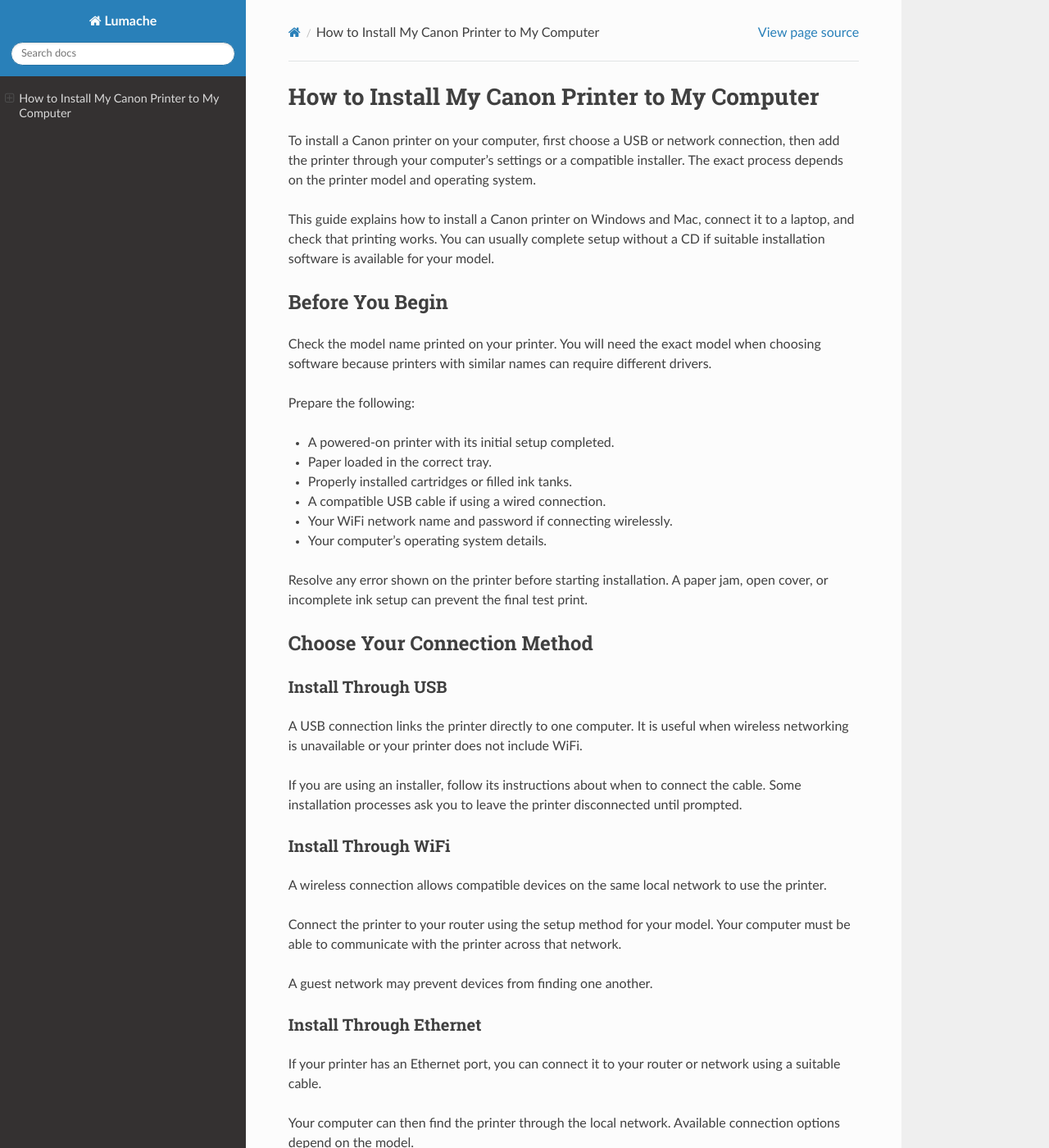
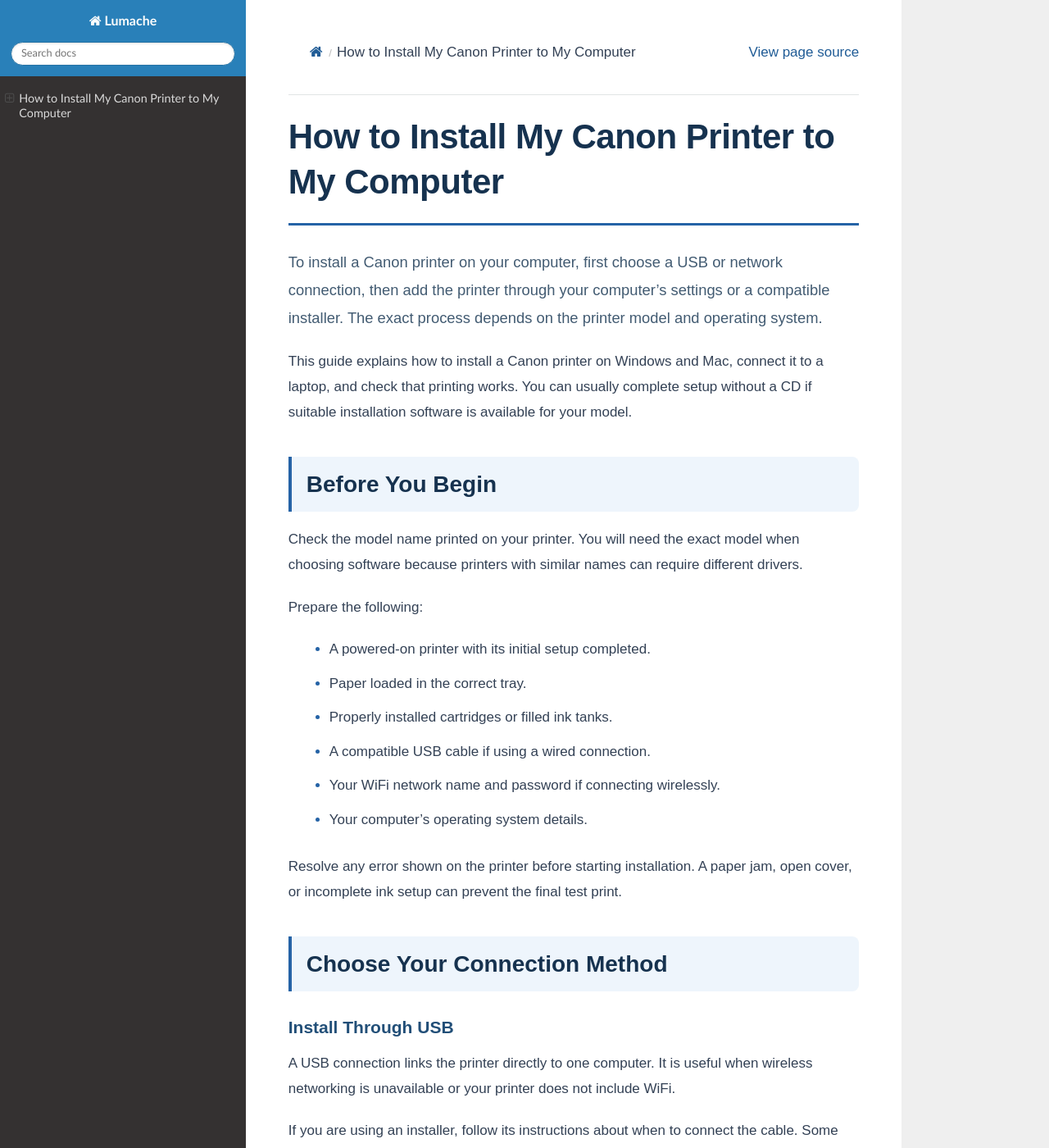
Before and after one commit to instantfast/installcanontales, a Sphinx documentation site: the page built from docs/source/index.rst, in a window 1280 px wide and 1400 px high. Shown: the whole window at 82% size. Built offline with Sphinx 7.4.7 and the Read the Docs theme 3.1.0, drawn with Linux system fonts in a browser that asks for light colours.

Commit message:
Update conf.py

```diff
--- a/docs/source/conf.py
+++ b/docs/source/conf.py
@@ -33,3 +33,193 @@
 
 # -- Options for EPUB output
 epub_show_urls = 'footnote'
+# Article styling: automatically creates custom.css
+from pathlib import Path
+
+_install_static = Path(__file__).resolve().parent / "_static"
+_install_static.mkdir(parents=True, exist_ok=True)
+
+_install_css = """
+/* Article text */
+div.body,
+.rst-content,
+.bd-article {
+    color: #334155;
+    font-family: Arial, Helvetica, sans-serif;
+    font-size: 17px;
+    line-height: 1.85;
+    overflow-wrap: break-word;
+}
+
+div.body,
+.wy-nav-content {
+    background: #ffffff;
+}
+
+/* Main heading */
+:is(div.body, .rst-content, .bd-article) h1 {
+    margin: 0 0 28px;
+    padding-bottom: 22px;
+    border-bottom: 3px solid #2563a6;
+    color: #16324f;
+    font-family: Arial, Helvetica, sans-serif;
+    font-size: clamp(29px, 4vw, 42px);
+    font-weight: 700;
+    line-height: 1.3;
+    letter-spacing: -0.5px;
+}
+
+/* Section headings */
+:is(div.body, .rst-content, .bd-article) h2 {
+    margin: 38px 0 18px;
+    padding: 14px 18px;
+    border-left: 4px solid #2563a6;
+    border-radius: 0 8px 8px 0;
+    background: #eef5fc;
+    color: #16324f;
+    font-family: Arial, Helvetica, sans-serif;
+    font-size: clamp(23px, 3vw, 28px);
+    font-weight: 700;
+    line-height: 1.4;
+}
+
+/* Subheadings and FAQ questions */
+:is(div.body, .rst-content, .bd-article) h3 {
+    margin: 28px 0 12px;
+    color: #224f78;
+    font-family: Arial, Helvetica, sans-serif;
+    font-size: 21px;
+    font-weight: 700;
+    line-height: 1.5;
+}
+
+:is(div.body, .rst-content, .bd-article) h4 {
+    margin: 24px 0 12px;
+    color: #224f78;
+    font-size: 19px;
+    line-height: 1.5;
+}
+
+/* Paragraphs */
+:is(div.body, .rst-content, .bd-article) p {
+    margin: 0 0 20px;
+    font-size: inherit;
+    line-height: 1.85;
+}
+
+:is(div.body, .rst-content, .bd-article) h1 + p {
+    color: #425b72;
+    font-size: 1.08em;
+}
+
+/* Lists */
+:is(div.body, .rst-content, .bd-article) ul,
+:is(div.body, .rst-content, .bd-article) ol {
+    margin: 18px 0 26px;
+    padding-left: 26px;
+}
+
+:is(div.body, .rst-content, .bd-article) li {
+    margin-bottom: 10px;
+    line-height: 1.8;
+}
+
+:is(div.body, .rst-content, .bd-article) li > p {
+    margin-bottom: 8px;
+}
+
+:is(div.body, .rst-content, .bd-article) li::marker {
+    color: #2563a6;
+}
+
+/* Links */
+:is(div.body, .rst-content, .bd-article) a {
+    color: #205c96;
+    text-underline-offset: 3px;
+}
+
+:is(div.body, .rst-content, .bd-article) a:hover {
+    color: #153e65;
+}
+
+:is(div.body, .rst-content, .bd-article) a:focus-visible {
+    outline: 3px solid #2563a6;
+    outline-offset: 4px;
+}
+
+:is(div.body, .rst-content, .bd-article) a.headerlink {
+    font-size: 0.7em;
+    text-decoration: none;
+}
+
+/* Images and code blocks */
+:is(div.body, .rst-content, .bd-article) img {
+    max-width: 100%;
+    height: auto;
+    border-radius: 8px;
+}
+
+:is(div.body, .rst-content, .bd-article) pre {
+    max-width: 100%;
+    padding: 18px;
+    overflow-x: auto;
+    border: 1px solid #dce5ef;
+    border-radius: 8px;
+    background: #f5f8fc;
+    line-height: 1.6;
+}
+
+/* Anchor navigation */
+:is(div.body, .rst-content, .bd-article) section {
+    scroll-margin-top: 28px;
+}
+
+/* Mobile */
+@media (max-width: 767px) {
+    div.body,
+    .rst-content,
+    .bd-article {
+        font-size: 16px;
+    }
+
+    .wy-nav-content {
+        padding: 24px 18px;
+    }
+
+    :is(div.body, .rst-content, .bd-article) h1 {
+        margin-bottom: 22px;
+        padding-bottom: 18px;
+    }
+
+    :is(div.body, .rst-content, .bd-article) h2 {
+        margin-top: 28px;
+        padding: 12px 14px;
+    }
+
+    :is(div.body, .rst-content, .bd-article) h3 {
+        font-size: 20px;
+    }
+
+    :is(div.body, .rst-content, .bd-article) p {
+        line-height: 1.75;
+    }
+}
+"""
+
+(_install_static / "custom.css").write_text(
+    _install_css,
+    encoding="utf-8",
+)
+
+# Keep existing settings and register the stylesheet
+html_static_path = list(globals().get("html_static_path", []))
+if "_static" not in html_static_path:
+    html_static_path.append("_static")
+
+html_css_files = list(globals().get("html_css_files", []))
+if not any(
+    (item[0] if isinstance(item, (tuple, list)) else item)
+    == "custom.css"
+    for item in html_css_files
+):
+    html_css_files.append("custom.css")
```
